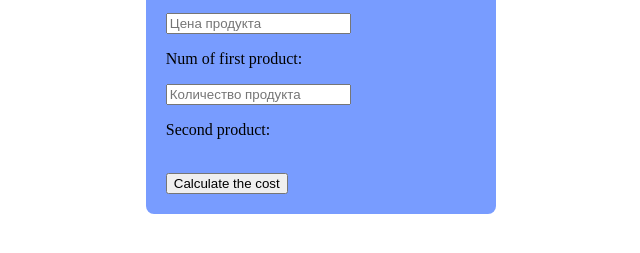
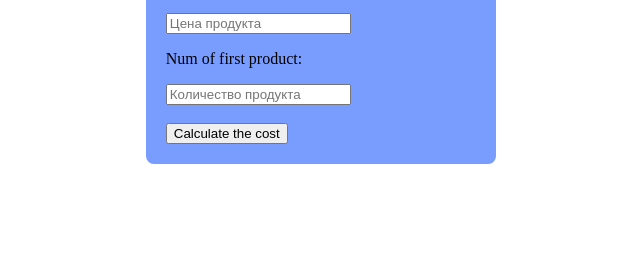
Before and after one commit to AirMax2303/web_task5, a plain HTML site: page index.html in a window 1280 px wide. Shown: the part 129-382 px from the top of the page, without its empty margins (319-959 px from the left). Drawn offline with Linux system fonts and the light colour scheme.

Commit message:
Update index.html

```diff
--- a/index.html
+++ b/index.html
@@ -18,7 +18,7 @@
                 <input type="text" id="firstProduct" value="" placeholder="Цена продукта" />
                 <p class="text">Num of first product:</p>
                 <input type="text" id="firstLot" value="" placeholder="Количество продукта" />
-                <p class="text">Second product:</p>
+
 
             </form>
             <br />
```
